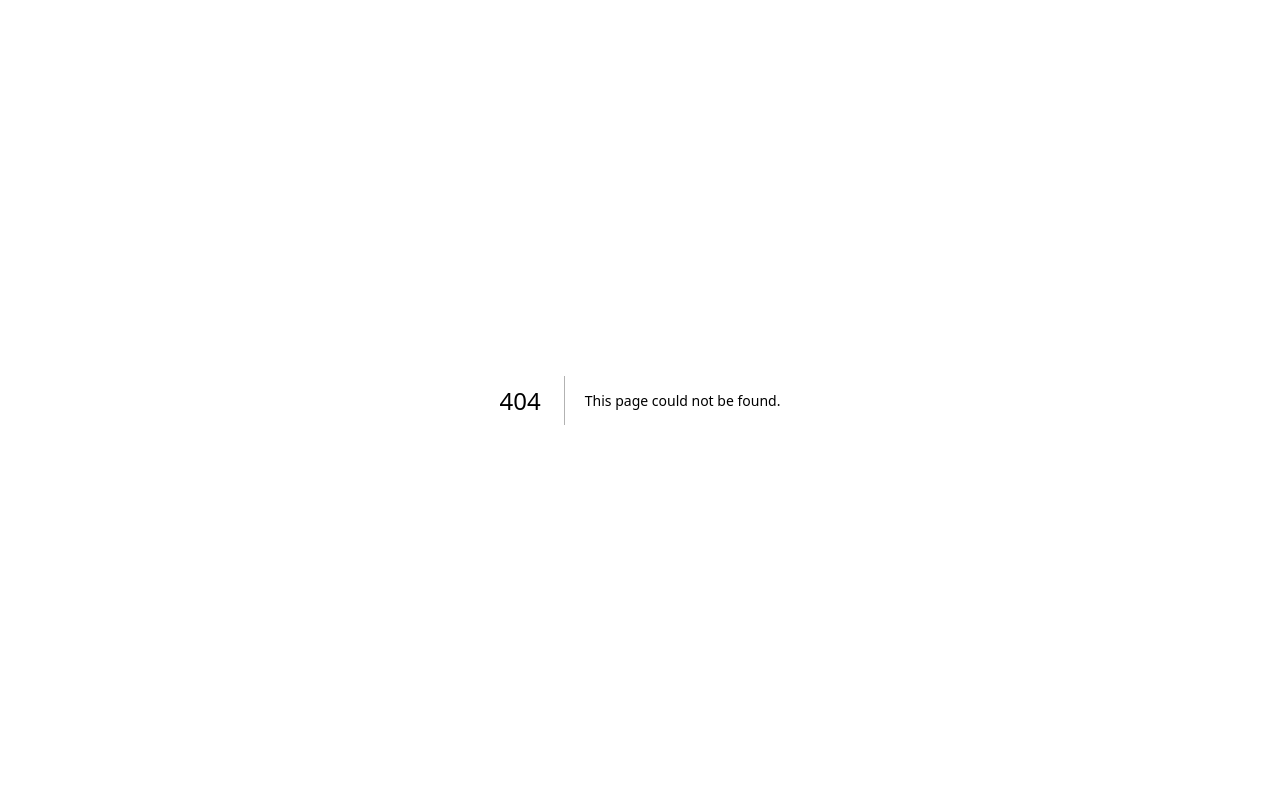
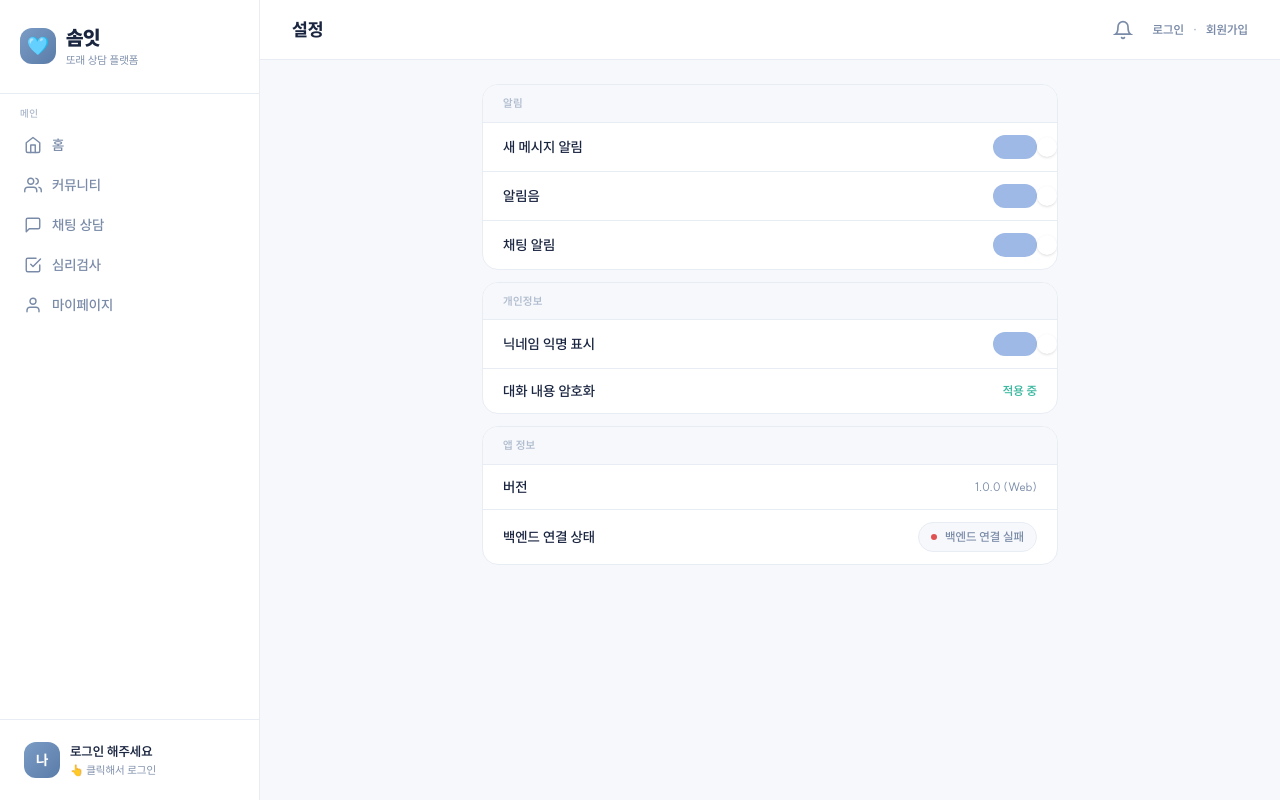
Before and after one commit to hoi256678-cpu/createClub, a Next.js app: page /settings in a window 1280 px wide. Before the commit this address had no page. Built offline with nearby package versions, Linux system fonts and the light colour scheme; no server answers.

Commit message:
feat: 설정 화면 구현, SystemStatus 새 디자인 톤 적용

```diff
--- /dev/null
+++ b/app/(shell)/settings/page.tsx
@@ -0,0 +1,88 @@
+"use client";
+
+import { useState } from "react";
+import { useRouter } from "next/navigation";
+import SystemStatus from "@/app/components/SystemStatus";
+import { useAuthStatus } from "@/app/hooks/useAuthStatus";
+import { apiFetch } from "@/lib/api";
+
+function ToggleRow({ label, defaultOn = false }: { label: string; defaultOn?: boolean }) {
+  const [on, setOn] = useState(defaultOn);
+  return (
+    <div className="flex items-center gap-3 border-b border-border px-5 py-3 last:border-0">
+      <span className="flex-1 text-sm font-semibold text-text">{label}</span>
+      <button
+        onClick={() => setOn((v) => !v)}
+        className={`relative h-6 w-11 flex-shrink-0 rounded-full transition-colors ${on ? "bg-primary" : "bg-border"}`}
+      >
+        <span
+          className={`absolute top-0.5 h-5 w-5 rounded-full bg-white shadow transition-transform ${
+            on ? "translate-x-[22px]" : "translate-x-0.5"
+          }`}
+        />
+      </button>
+    </div>
+  );
+}
+
+function SectionCard({ title, children }: { title: string; children: React.ReactNode }) {
+  return (
+    <div className="overflow-hidden rounded-2xl border border-border bg-surface">
+      <div className="border-b border-border bg-bg px-5 py-2.5 text-[11px] font-bold uppercase tracking-wide text-text-faint">
+        {title}
+      </div>
+      {children}
+    </div>
+  );
+}
+
+export default function SettingsPage() {
+  const [auth, setAuth] = useAuthStatus();
+  const router = useRouter();
+
+  async function handleLogout() {
+    await apiFetch("/api/auth/logout", { method: "POST" });
+    setAuth({ phase: "out" });
+    router.push("/");
+  }
+
+  return (
+    <div className="mx-auto flex max-w-xl flex-col gap-3">
+      <SectionCard title="알림">
+        <ToggleRow label="새 메시지 알림" defaultOn />
+        <ToggleRow label="알림음" defaultOn />
+        <ToggleRow label="채팅 알림" defaultOn />
+      </SectionCard>
+
+      <SectionCard title="개인정보">
+        <ToggleRow label="닉네임 익명 표시" defaultOn />
+        <div className="flex items-center gap-3 px-5 py-3">
+          <span className="flex-1 text-sm font-semibold text-text">대화 내용 암호화</span>
+          <span className="text-xs font-bold text-success">적용 중</span>
+        </div>
+      </SectionCard>
+
+      <SectionCard title="앱 정보">
+        <div className="flex items-center gap-3 border-b border-border px-5 py-3">
+          <span className="flex-1 text-sm font-semibold text-text">버전</span>
+          <span className="text-xs text-text-muted">1.0.0 (Web)</span>
+        </div>
+        <div className="flex items-center gap-3 px-5 py-3">
+          <span className="flex-1 text-sm font-semibold text-text">백엔드 연결 상태</span>
+          <SystemStatus />
+        </div>
+      </SectionCard>
+
+      {auth.phase === "in" && (
+        <SectionCard title="계정">
+          <button
+            onClick={handleLogout}
+            className="flex w-full items-center px-5 py-3 text-left text-sm font-semibold text-danger"
+          >
+            로그아웃
+          </button>
+        </SectionCard>
+      )}
+    </div>
+  );
+}
--- a/app/components/SystemStatus.tsx
+++ b/app/components/SystemStatus.tsx
@@ -48,13 +48,13 @@ export default function SystemStatus() {
 
   const dotColor =
     state.phase === "ok" && state.mongoConnected
-      ? "bg-accent-2"
+      ? "bg-success"
       : state.phase === "loading"
-        ? "bg-muted"
-        : "bg-accent";
+        ? "bg-text-faint"
+        : "bg-danger";
 
   return (
-    <div className="inline-flex items-center gap-2 rounded-full border border-line bg-ink-2/60 px-4 py-1.5 font-mono text-xs tracking-wide text-muted">
+    <div className="inline-flex items-center gap-2 rounded-full border border-border bg-bg px-3 py-1.5 text-xs font-semibold text-text-muted">
       <span className={`h-1.5 w-1.5 rounded-full ${dotColor}`} aria-hidden />
       {label}
     </div>
```
